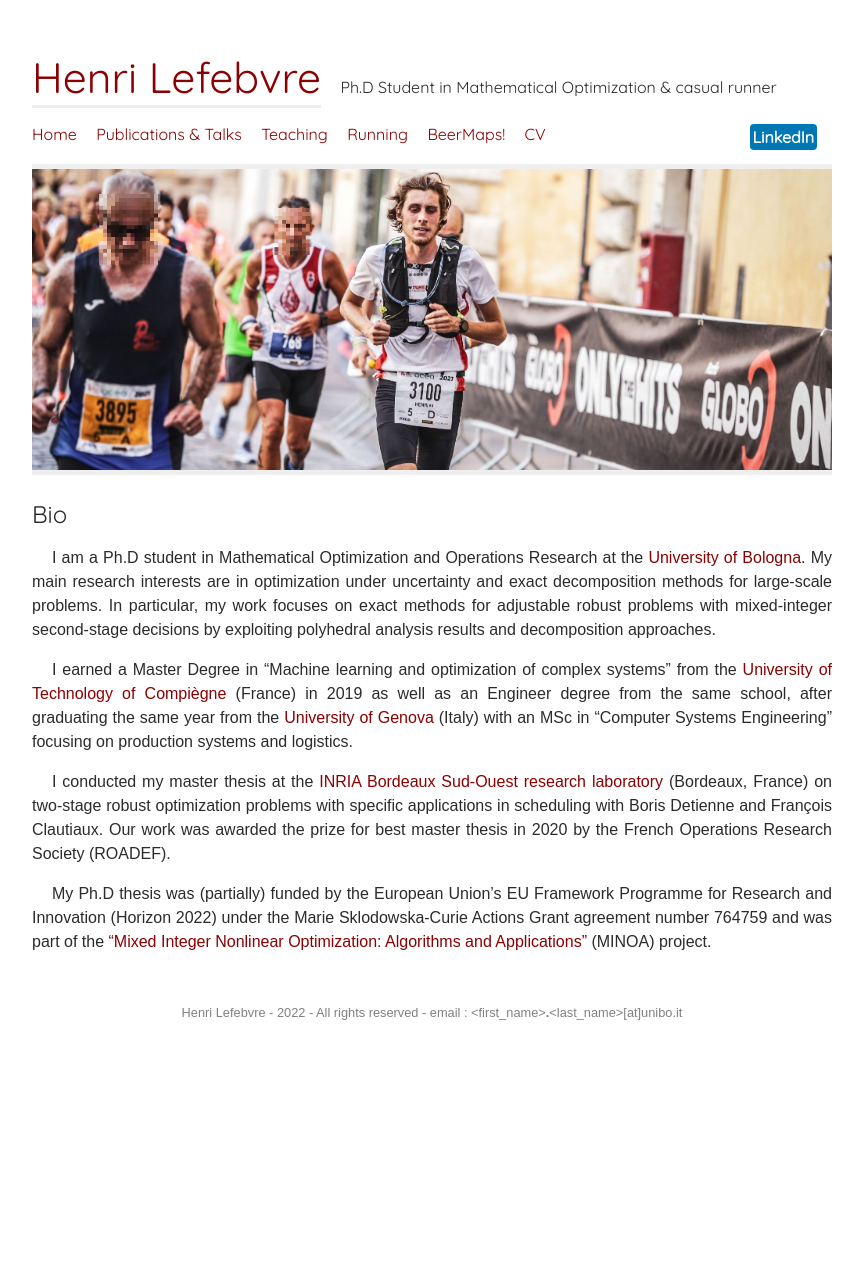
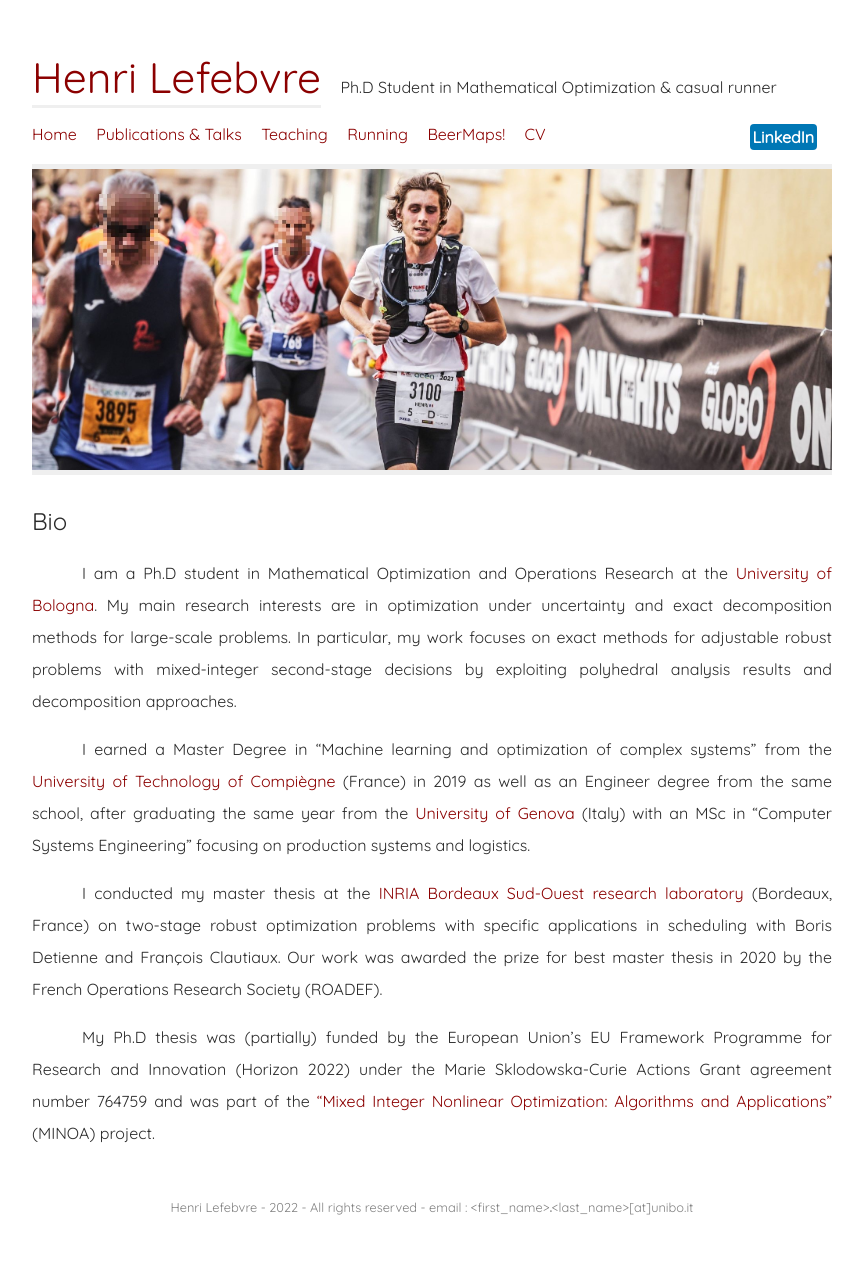
Before and after one commit to hlefebvr/hlefebvr.github.io, a Jekyll site: the page built from index.md, in a window 1280 px wide. Shown: the whole page, without its empty margins (208-1071 px from the left). Built offline with Jekyll 4.4.1, drawn with Linux system fonts in a browser that asks for light colours; before the commit the page ends 1070 px from its top, so only the background shows below that.

Commit message:
update font

```diff
--- a/public/css/design.css
+++ b/public/css/design.css
@@ -8,7 +8,7 @@ html, body {
 body {
     position: relative;
     min-height: 100vh;
-    font-family: Arial, Helvetica, sans-serif;
+    font-family: 'Quicksand', Helvetica, sans-serif;
     color: #2b2b2b;
 }
 h1, h2, h3, h4, h5, h6 {
@@ -16,7 +16,6 @@ h1, h2, h3, h4, h5, h6 {
     font-weight: normal;
 }
 #header {
-    font-family: 'Quicksand', sans-serif;
     margin-bottom: 20px;
 }
 #header h1{
@@ -66,7 +65,7 @@ a:hover {
     max-width: 100%;
 }
 p {
-    text-indent: 20px;
+    text-indent: 50px;
     text-align:justify;
 }
 #linkedin {
@@ -97,7 +96,8 @@ p {
 }
 #main {
     padding-bottom: 100px;
-    line-height: 1.5em;
+    line-height: 2em;
+    text-align: justify;
 }
 .embeded-doc {
     width: 100%;
```
Also changed, not shown: posts/en_beer_bologna.md (+1 -1 lines), posts/en_beer_grenoble.md (+2 -2 lines).
